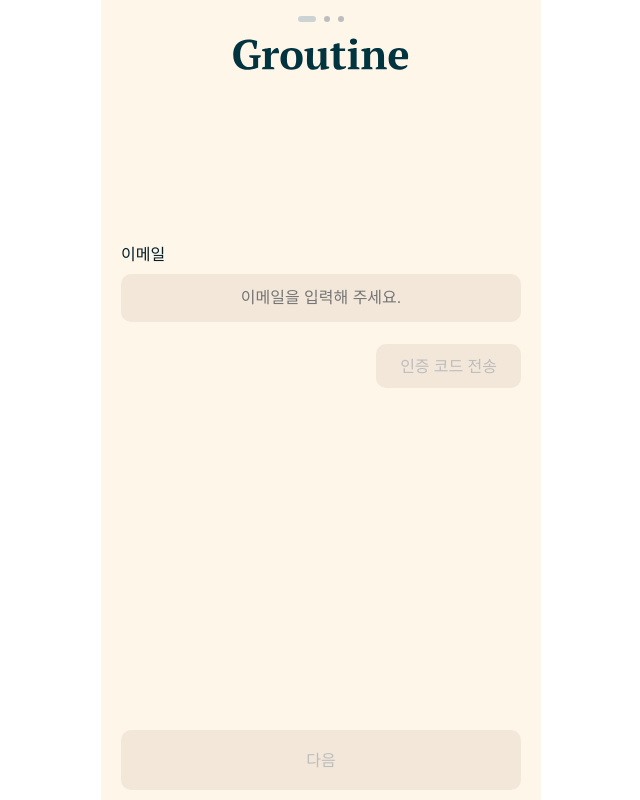
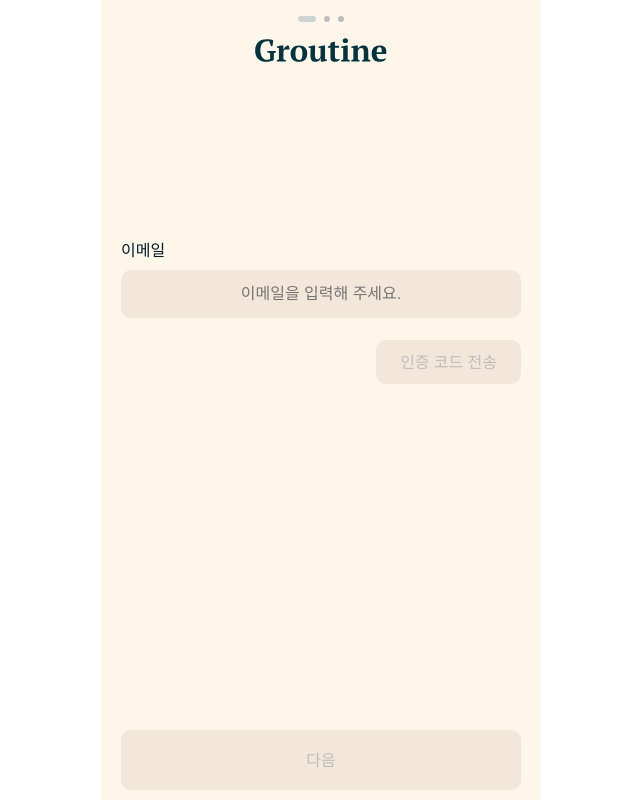
Before and after one commit to Ganada-coperation/groutine-fe-v.0, a React (Vite) app: page /sign-up in a window 1280 px wide. Shown: the whole page, without its empty margins (319-959 px from the left). Built offline with nearby package versions, Linux system fonts and the light colour scheme.

Commit message:
:sparkles: feat: 회원가입 함수 구현

```diff
--- a/src/pages/auth/ui/SignUpPage.tsx
+++ b/src/pages/auth/ui/SignUpPage.tsx
@@ -6,13 +6,21 @@
 import { InputValue, signUpSchema } from "@auth/features";
 import Stepper from "@auth/components/Stepper.tsx";
 import { useState } from "react";
+import UserInfo from "@auth/components/UserInfo.tsx";
+import { useNavigate } from "react-router";
 
 export const SignUpPage = () => {
+  const navigate = useNavigate();
   const { register, watch } = useCustomForm<InputValue>(signUpSchema);
   const [step, setStep] = useState(1);
 
   const addStep = () => {
     setStep(step + 1);
+  };
+
+  const signUp = () => {
+    alert('회원가입이 완료되었습니다.');
+    navigate('/home', { replace: true });
   };
 
   return (
@@ -23,7 +31,7 @@
       </TopContainer>
       {step === 1 ? <EmailForm register={register} watch={watch} onClick={addStep} /> : null}
       {step === 2 ? <PasswordForm register={register} watch={watch} onClick={addStep} /> : null}
-      {step === 3 ? <EmailForm register={register} watch={watch} onClick={addStep} /> : null}
+      {step === 3 ? <UserInfo register={register} watch={watch} onClick={signUp} /> : null}
     </Container>
   );
 };
@@ -47,5 +55,5 @@
 
 const Logo = styled.img`
   margin-top: 8px;
-  height: 32px;
+  height: 24px;
 `;
```
